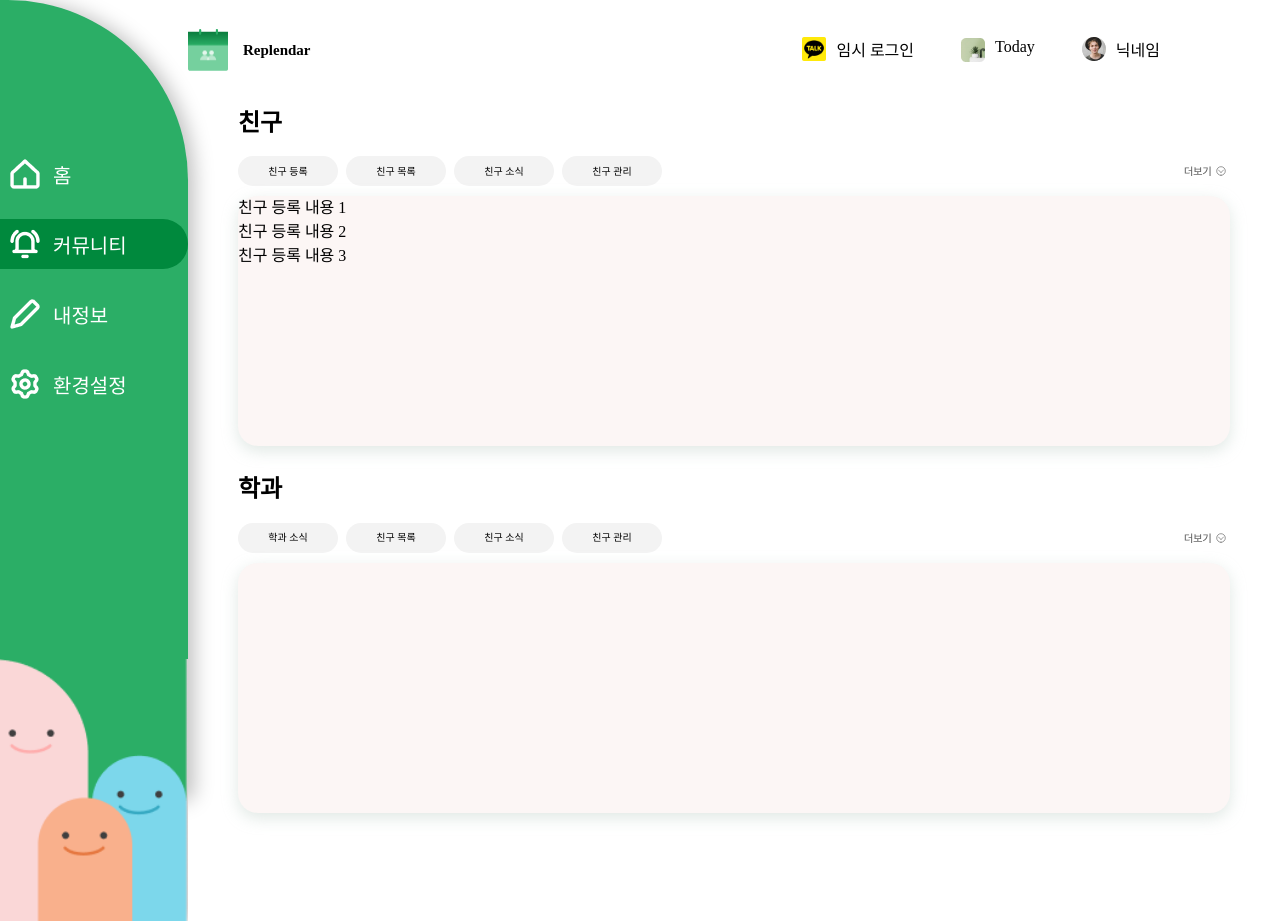
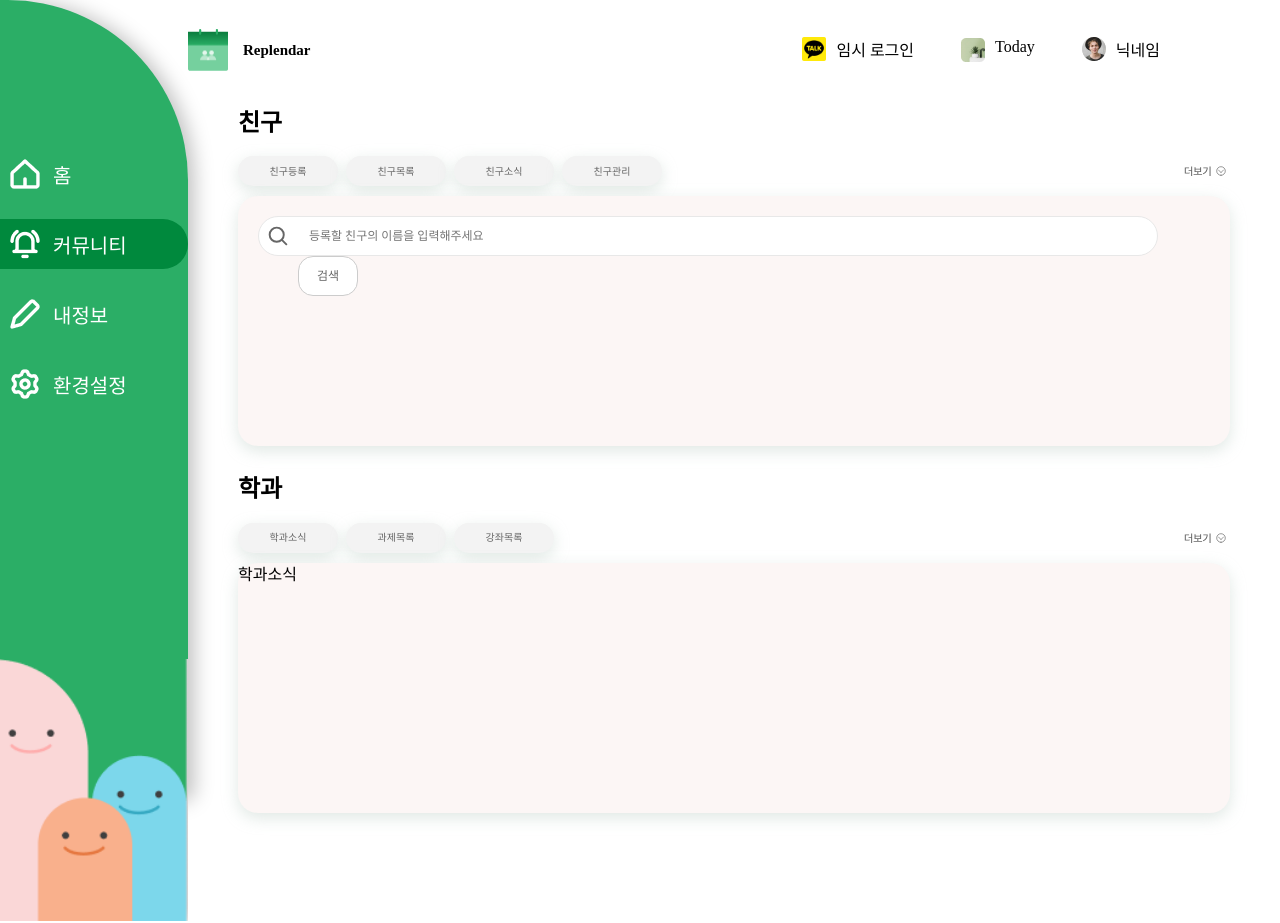
Before and after one commit to UMC-Replendar/Web, a React (Vite) app in the folder Replendar/: page /community in a window 1280 px wide. Built offline with nearby package versions, Linux system fonts and the light colour scheme.

Commit message:
refactor: 컴포넌트 분리

```diff
--- a/Replendar/src/components/CommuComponents/CloseIcon.tsx
+++ b/Replendar/src/components/CommuComponents/Icon/CloseIcon.tsx
@@ -32,13 +32,13 @@ const CloseIcon: React.FC<IconProps> = ({
     <path
       d="M47.5 8.74219L51.2583 12.5005"
       stroke={fill}
-      stroke-linecap="round"
+      strokeLinecap="round"
       strokeLinejoin="round"
     />
     <path
       d="M47.5 8.74219L43.7417 12.5005"
       stroke={fill}
-      stroke-linecap="round"
+      strokeLinecap="round"
       strokeLinejoin="round"
     />
   </svg>
--- /dev/null
+++ b/Replendar/src/components/CommuComponents/commuContent/friend1.tsx
@@ -0,0 +1,77 @@
+import styled from 'styled-components';
+import { useState } from 'react';
+
+const Friend1 = () => {
+  const [nickname, setNickname] = useState('');
+
+  const handleInputChange = (e: React.ChangeEvent<HTMLInputElement>) => {
+    setNickname(e.target.value);
+  };
+
+  const handleKeyDown = (e: React.KeyboardEvent<HTMLInputElement>) => {
+    if (e.key === 'Enter') {
+      handleSearch(); // 엔터 키를 누르면 검색 함수 실행
+    }
+  };
+
+  const handleSearch = () => {
+    if (nickname.trim() === '') {
+      alert('친구 이름을 입력해주세요!');
+    } else {
+      alert(`"${nickname}" 친구를 검색합니다!`);
+      // 여기에 검색 로직 추가
+    }
+  };
+  return (
+    <InputContainer>
+      <SearchIcon src="src/assets/images/search.svg" alt="Search Icon" />
+      <SearchInput
+        value={nickname}
+        onChange={handleInputChange}
+        onKeyDown={handleKeyDown}
+        placeholder="등록할 친구의 이름을 입력해주세요"
+      />
+      <SearchBtn onClick={handleSearch}>검색</SearchBtn>
+    </InputContainer>
+  );
+};
+
+export default Friend1;
+const SearchIcon = styled.img`
+  position: absolute;
+  top: 50%;
+  left: 10px;
+  transform: translateY(-50%);
+  z-index: 1; /* 인풋보다 위에 배치 */
+`;
+
+const SearchInput = styled.input`
+  width: 900px;
+  padding-left: 50px; /* 이미지가 겹치지 않도록 왼쪽 패딩 추가 */
+  height: 40px;
+  border-radius: 50px;
+  border: 1px solid rgba(232, 232, 232, 1);
+  font-size: 12px;
+  &:focus {
+    outline: none; /* 기본 focus outline을 제거 */
+`;
+const SearchBtn = styled.button`
+  color: rgba(102, 102, 102, 1);
+  border-radius: 15px;
+
+  border: 1px solid #ccc;
+  margin-left: 40px;
+  background-color: white;
+  height: 40px;
+  width: 60px;
+  font-size: 12px;
+`;
+
+const InputContainer = styled.div`
+  position: relative;
+  margin: 20px;
+  align-items: center;
+  width: 100%;
+  height: 40px;
+  box-sizing: border-box;
+`;
--- /dev/null
+++ b/Replendar/src/components/CommuComponents/menuContent.tsx
@@ -0,0 +1,37 @@
+import styled from 'styled-components';
+import Friend1 from './commuContent/friend1';
+interface MenuContentProps {
+  menuState: string;
+}
+const MenuContent: React.FC<MenuContentProps> = ({ menuState }) => {
+  let content;
+
+  switch (menuState) {
+    case '친구등록':
+      content = <Friend1 />;
+      break;
+    case '친구목록':
+      content = <div>친구목록</div>;
+      break;
+    case '친구소식':
+      content = <div>친구소식</div>;
+      break;
+    case '친구관리':
+      content = <div>친구관리</div>;
+      break;
+    case '학과소식':
+      content = <div>학과소식</div>;
+      break;
+    case '과제목록':
+      content = <div>과제목록</div>;
+      break;
+    case '강좌목록':
+      content = <div>강좌목록</div>;
+      break;
+    default:
+      content = <div>디폴트는 없어</div>;
+  }
+
+  return <>{content}</>;
+};
+export default MenuContent;
--- /dev/null
+++ b/Replendar/src/components/CommuComponents/menuSection.tsx
@@ -0,0 +1,87 @@
+import { useState } from 'react';
+import styled from 'styled-components';
+import MoreIcon from './Icon/MoreIcon';
+import CloseIcon from './Icon/CloseIcon';
+import MenuContent from './menuContent';
+
+interface MenuSectionProps {
+  title: string;
+  menuItems: string[];
+}
+
+const MenuSection: React.FC<MenuSectionProps> = ({ title, menuItems }) => {
+  const [menuState, setMenuState] = useState({
+    activeMenu: menuItems[0],
+    expanded: false,
+  });
+
+  const handleMenuClick = (menu: string) =>
+    setMenuState({ activeMenu: menu, expanded: false });
+
+  const handleExpandClick = () =>
+    setMenuState((prevState) => ({
+      ...prevState,
+      expanded: !prevState.expanded,
+    }));
+
+  return (
+    <>
+      <Gaph2>{title}</Gaph2>
+      <SpaceBtwDiv>
+        <BtnContainer>
+          {menuItems.map((menu) => (
+            <CustomBtn key={menu} onClick={() => handleMenuClick(menu)}>
+              {menu}
+            </CustomBtn>
+          ))}
+        </BtnContainer>
+        {menuState.expanded ? (
+          <CloseIcon onClick={handleExpandClick} />
+        ) : (
+          <MoreIcon onClick={handleExpandClick} />
+        )}
+      </SpaceBtwDiv>
+      <StyledDiv expanded={menuState.expanded.toString()}>
+        <MenuContent menuState={menuState.activeMenu}></MenuContent>
+      </StyledDiv>
+    </>
+  );
+};
+
+export default MenuSection;
+
+const StyledDiv = styled.div<{ expanded: string }>`
+  background: rgba(252, 246, 245, 1);
+  width: 100%;
+  height: ${(props) => (props.expanded === 'true' ? '500px' : '250px')};
+  border-radius: 20px;
+  box-shadow: 0px 5px 15.7px 0px rgba(177, 198, 187, 0.4);
+  margin-bottom: 10px;
+`;
+
+const CustomBtn = styled.button`
+  background: rgba(243, 243, 243, 1);
+  width: 100px;
+  height: 30px;
+  border-radius: 50px;\
+border:none;
+font-size:10px;
+color:rgba(102, 102, 102, 1);
+
+padding:0px;
+box-shadow: 0px 5px 15.7px 0px rgba(177, 198, 187, 0.4);
+`;
+
+const BtnContainer = styled.div`
+  display: flex;
+  gap: 8px;
+`;
+
+const Gaph2 = styled.h2`
+  padding: 10px 0px;
+  margin: 0px;
+`;
+const SpaceBtwDiv = styled.div`
+  display: flex;
+  justify-content: space-between;
+`;
--- /dev/null
+++ b/Replendar/src/components/CommuComponents/mocks.tsx
@@ -0,0 +1,89 @@
+const data4 = [
+  '친구 관리내용 1',
+  '친구 목록 내용 2',
+  '친구 목록 내용 3',
+  '친구 목록 내용 4',
+  '친구 목록 내용 5',
+  '친구 목록 내용 6',
+  '친구 등록 내용 7',
+  '친구 등록 내용 8',
+  '친구 등록 내용 9',
+  '친구 등록 내용 10',
+];
+const data3 = [
+  '친구 소삭 내용 1',
+  '친구 목록 내용 2',
+  '친구 목록 내용 3',
+  '친구 목록 내용 4',
+  '친구 목록 내용 5',
+  '친구 목록 내용 6',
+  '친구 등록 내용 7',
+  '친구 등록 내용 8',
+  '친구 등록 내용 9',
+  '친구 등록 내용 10',
+];
+
+const data2 = [
+  '친구 목록 내용 1',
+  '친구 목록 내용 2',
+  '친구 목록 내용 3',
+  '친구 목록 내용 4',
+  '친구 목록 내용 5',
+  '친구 목록 내용 6',
+  '친구 등록 내용 7',
+  '친구 등록 내용 8',
+  '친구 등록 내용 9',
+  '친구 등록 내용 10',
+];
+
+const data1 = [
+  '친구 등록 내용 1',
+  '친구 목록 내용 2',
+  '친구 목록 내용 3',
+  '친구 목록 내용 4',
+  '친구 목록 내용 5',
+  '친구 목록 내용 6',
+  '친구 등록 내용 7',
+  '친구 등록 내용 8',
+  '친구 등록 내용 9',
+  '친구 등록 내용 10',
+];
+
+const data5 = [
+  '친학교 내용 1',
+  '친구 목록 내용 2',
+  '친구 목록 내용 3',
+  '친구 목록 내용 4',
+  '친구 목록 내용 5',
+  '친구 목록 내용 6',
+  '친구 등록 내용 7',
+  '친구 등록 내용 8',
+  '친구 등록 내용 9',
+  '친구 등록 내용 10',
+];
+const data6 = [
+  '친화제과제 내용 1',
+  '친구 목록 내용 2',
+  '친구 목록 내용 3',
+  '친구 목록 내용 4',
+  '친구 목록 내용 5',
+  '친구 목록 내용 6',
+  '친구 등록 내용 7',
+  '친구 등록 내용 8',
+  '친구 등록 내용 9',
+  '친구 등록 내용 10',
+];
+const data7 = [
+  '친강좌 내용 1',
+  '친구 목록 내용 2',
+  '친구 목록 내용 3',
+  '친구 목록 내용 4',
+  '친구 목록 내용 5',
+  '친구 목록 내용 6',
+  '친구 등록 내용 7',
+  '친구 등록 내용 8',
+  '친구 등록 내용 9',
+  '친구 등록 내용 10',
+];
+
+export { data1, data2, data3, data4, data5, data6, data7 };
--- a/Replendar/src/pages/community.tsx
+++ b/Replendar/src/pages/community.tsx
@@ -1,127 +1,48 @@
-import styled from 'styled-components';
+/*import styled from 'styled-components';
 import MoreIcon from '../components/CommuComponents/MoreIcon';
 import { useState } from 'react';
 import CloseIcon from '../components/CommuComponents/CloseIcon';
-
-const StyledDiv = styled.div<{ expanded: boolean }>`
-  background: rgba(252, 246, 245, 1);
-  width: 100%;
-  height: ${(props) => (props.expanded ? '500px' : '250px')};
-  border-radius: 20px;
-  box-shadow: 0px 5px 15.7px 0px rgba(177, 198, 187, 0.4);
-  margin-bottom: 10px;
-  @media (max-width: 1200px) {
-    width: 100%; /* 화면이 작아지면 100%로 변경 */
-  }
-  @media (max-width: 1200px) {
-    width: 100%; /* 개별 요소가 화면 크기에 따라 변화 */
-  }
-
-  @media (max-width: 480px) {
-    width: 80%; /* 모바일에서는 80% */
-  }
-`;
-
-const CustomBtn = styled.button`
-  background: rgba(243, 243, 243, 1);
-  width: 100px;
-  height: 30px;
-  border-radius: 50px;\
-border:none;
-font-size:10px;
-padding:0px;
-`;
-
-const BtnContainer = styled.div`
-  display: flex;
-  gap: 8px;
-`;
-
-const Container = styled.div`
-  display: flex;
-  flex-direction: column;
-  gap: 10px;
-  width: 100%;
-  height: 100%;
-  padding: 0 50px;
-`;
-
-const Gaph2 = styled.h2`
-  padding: 10px 0px;
-  margin: 0px;
-`;
-const SpaceBtwDiv = styled.div`
-  display: flex;
-  justify-content: space-between;
-`;
+import {
+  data1,
+  data2,
+  data3,
+  data4,
+  data5,
+  data6,
+  data7,
+} from '../components/CommuComponents/mocks';
 
 const Community = () => {
-  const [menuState, setMenuState] = useState({
+  const [friendMenuState, setFriendMenuState] = useState({
     activeMenu: '친구등록',
     expanded: false,
   });
 
-  const handleMenuClick = (menu: string) => {
-    setMenuState({ activeMenu: menu, expanded: false });
+  const [departmentMenuState, setDepartmentMenuState] = useState({
+    activeMenu: '학과소식',
+    expanded: false,
+  });
+
+  const handleFriendMenuClick = (menu: string) => {
+    setFriendMenuState({ activeMenu: menu, expanded: false });
+  };
+  const handleDepartmentMenuClick = (menu: string) => {
+    setDepartmentMenuState({ activeMenu: menu, expanded: false });
   };
 
-  const handleExpandClick = () => {
-    setMenuState((prevState) => ({
+  const handleFriendExpandClick = () => {
+    setFriendMenuState((prevState) => ({
       ...prevState,
       expanded: !prevState.expanded,
     }));
-    console.log(menuState);
   };
 
-  //임시데이터
-  const data1 = [
-    '친구 등록 내용 1',
-    '친구 등록 내용 2',
-    '친구 등록 내용 3',
-    '친구 등록 내용 4',
-    '친구 등록 내용 5',
-    '친구 등록 내용 6',
-    '친구 등록 내용 7',
-    '친구 등록 내용 8',
-    '친구 등록 내용 9',
-    '친구 등록 내용 10',
-  ];
-  const data2 = [
-    '친구 목록 내용 1',
-    '친구 목록 내용 2',
-    '친구 목록 내용 3',
-    '친구 목록 내용 4',
-    '친구 목록 내용 5',
-    '친구 목록 내용 6',
-    '친구 등록 내용 7',
-    '친구 등록 내용 8',
-    '친구 등록 내용 9',
-    '친구 등록 내용 10',
-  ];
-  const data3 = [
-    '친data3 1',
-    '친구 목록 내용 2',
-    '친구 목록 내용 3',
-    '친구 목록 내용 4',
-    '친구 목록 내용 5',
-    '친구 목록 내용 6',
-    '친구 등록 내용 7',
-    '친구 등록 내용 8',
-    '친구 등록 내용 9',
-    '친구 등록 내용 10',
-  ];
-  const data4 = [
-    ' ㅇㅁㅅㅁ ㅇㅁdaata3 1',
-    '친구 목록 내용 2',
-    '친구 목록 내용 3',
-    '친구 목록 내용 4',
-    '친구 목록 내용 5',
-    '친구 목록 내용 6',
-    '친구 등록 내용 7',
-    '친구 등록 내용 8',
-    '친구 등록 내용 9',
-    '친구 등록 내용 10',
-  ];
+  const handleDepartmentExpandClick = () => {
+    setDepartmentMenuState((prevState) => ({
+      ...prevState,
+      expanded: !prevState.expanded,
+    }));
+  };
 
   interface MenuContentProps {
     expanded: boolean;
@@ -133,62 +54,118 @@ const Community = () => {
       ? data.map((item, index) => <div key={index}>{item}</div>)
       : data.slice(0, 3).map((item, index) => <div key={index}>{item}</div>);
   };
-  let dataToShow;
-  switch (menuState.activeMenu) {
+  let friendDataToShow;
+  switch (friendMenuState.activeMenu) {
     case '친구등록':
-      dataToShow = data1;
+      friendDataToShow = data1;
       break;
     case '친구목록':
-      dataToShow = data2;
+      friendDataToShow = data2;
       break;
     case '친구소식':
-      dataToShow = data3;
+      friendDataToShow = data3;
       break;
     case '친구관리':
-      dataToShow = data4;
+      friendDataToShow = data4;
       break;
     default:
-      dataToShow = data1;
+      friendDataToShow = data1;
+  }
+  let departmentDataToShow;
+  switch (departmentMenuState.activeMenu) {
+    case '학과소식':
+      departmentDataToShow = data5;
+      break;
+    case '과제목록':
+      departmentDataToShow = data6;
+      break;
+    case '강좌목록':
+      departmentDataToShow = data7;
+      break;
+    default:
+      departmentDataToShow = data5;
   }
   return (
     <Container>
       <Gaph2>친구</Gaph2>
       <SpaceBtwDiv>
         <BtnContainer>
-          <CustomBtn onClick={() => handleMenuClick('친구등록')}>
-            친구 등록
-          </CustomBtn>
-          <CustomBtn onClick={() => handleMenuClick('친구목록')}>
-            친구 목록
-          </CustomBtn>
-          <CustomBtn onClick={() => handleMenuClick('친구소식')}>
-            친구 소식
-          </CustomBtn>
-          <CustomBtn onClick={() => handleMenuClick('친구관리')}>
-            친구 관리
-          </CustomBtn>
+          {['친구등록', '친구목록', '친구소식', '친구관리'].map((menu) => (
+            <CustomBtn key={menu} onClick={() => handleFriendMenuClick(menu)}>
+              {menu}
+            </CustomBtn>
+          ))}
         </BtnContainer>
 
-        {menuState.expanded ? (
-          <CloseIcon onClick={handleExpandClick} />
+        {friendMenuState.expanded ? (
+          <CloseIcon onClick={handleFriendExpandClick} />
         ) : (
-          <MoreIcon onClick={handleExpandClick} />
+          <MoreIcon onClick={handleFriendExpandClick} />
         )}
       </SpaceBtwDiv>
-      <StyledDiv expanded={menuState.expanded}>
-        <MenuContent expanded={menuState.expanded} data={dataToShow} />
+      <StyledDiv expanded={friendMenuState.expanded.toString()}>
+        <InputContainer>
+          <SearchIcon src="src/assets/images/search.svg" alt="Search Icon" />
+          <SearchInput placeholder="등록할 친구의 이미지를 검색해주세요"></SearchInput>
+          <SearchBtn>검색</SearchBtn>
+        </InputContainer>
+
+        <MenuContent
+          expanded={friendMenuState.expanded}
+          data={friendDataToShow}
+        />
       </StyledDiv>
       <Gaph2>학과</Gaph2>
       <SpaceBtwDiv>
         <BtnContainer>
-          <CustomBtn>학과 소식</CustomBtn>
-          <CustomBtn>친구 목록</CustomBtn>
-          <CustomBtn>친구 소식</CustomBtn>
-          <CustomBtn>친구 관리</CustomBtn>
+          {['학과소식', '과제목록', '강좌목록'].map((menu) => (
+            <CustomBtn
+              key={menu}
+              onClick={() => handleDepartmentMenuClick(menu)}
+            >
+              {menu}
+            </CustomBtn>
+          ))}
         </BtnContainer>
-        <MoreIcon></MoreIcon>
+        {departmentMenuState.expanded ? (
+          <CloseIcon onClick={handleDepartmentExpandClick} />
+        ) : (
+          <MoreIcon onClick={handleDepartmentExpandClick} />
+        )}
       </SpaceBtwDiv>
-      <StyledDiv expanded={menuState.expanded}></StyledDiv>
+      <StyledDiv expanded={departmentMenuState.expanded.toString()}>
+        <MenuContent
+          expanded={departmentMenuState.expanded}
+          data={departmentDataToShow}
+        />
+      </StyledDiv>
+    </Container>
+  );
+};
+
+export default Community;*/
+import MenuSection from '../components/CommuComponents/menuSection';
+import styled from 'styled-components';
+
+const Container = styled.div`
+  display: flex;
+  flex-direction: column;
+  gap: 10px;
+  width: 100%;
+  height: 100%;
+  padding: 0 50px;
+`;
+const Community = () => {
+  return (
+    <Container>
+      <MenuSection
+        title="친구"
+        menuItems={['친구등록', '친구목록', '친구소식', '친구관리']}
+      />
+      <MenuSection
+        title="학과"
+        menuItems={['학과소식', '과제목록', '강좌목록']}
+      />
     </Container>
   );
 };
```
Also changed, not shown: Replendar/src/assets/images/search.svg (added), Replendar/src/components/CommuComponents/Icon/MoreIcon.tsx (renamed from Replendar/src/components/CommuComponents/MoreIcon.tsx).
